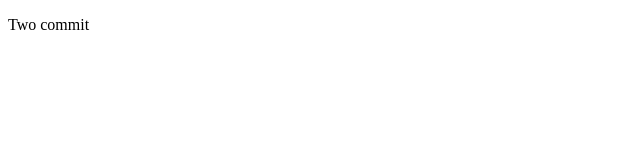
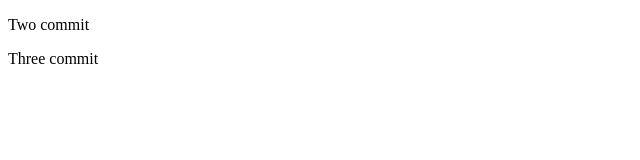
Before and after one commit to AleksandrZajac/jshtml, a plain HTML site: page index.html in a window 1280 px wide. Shown: the full height of the page, 0-640 px from the left. Drawn offline with Linux system fonts and the light colour scheme.

Commit message:
Three commit

```diff
--- a/index.html
+++ b/index.html
@@ -6,5 +6,6 @@
   </head>
   <body>
     <p>Two commit</p>
+    <p>Three commit</p>
   </body>
 </html>
```
